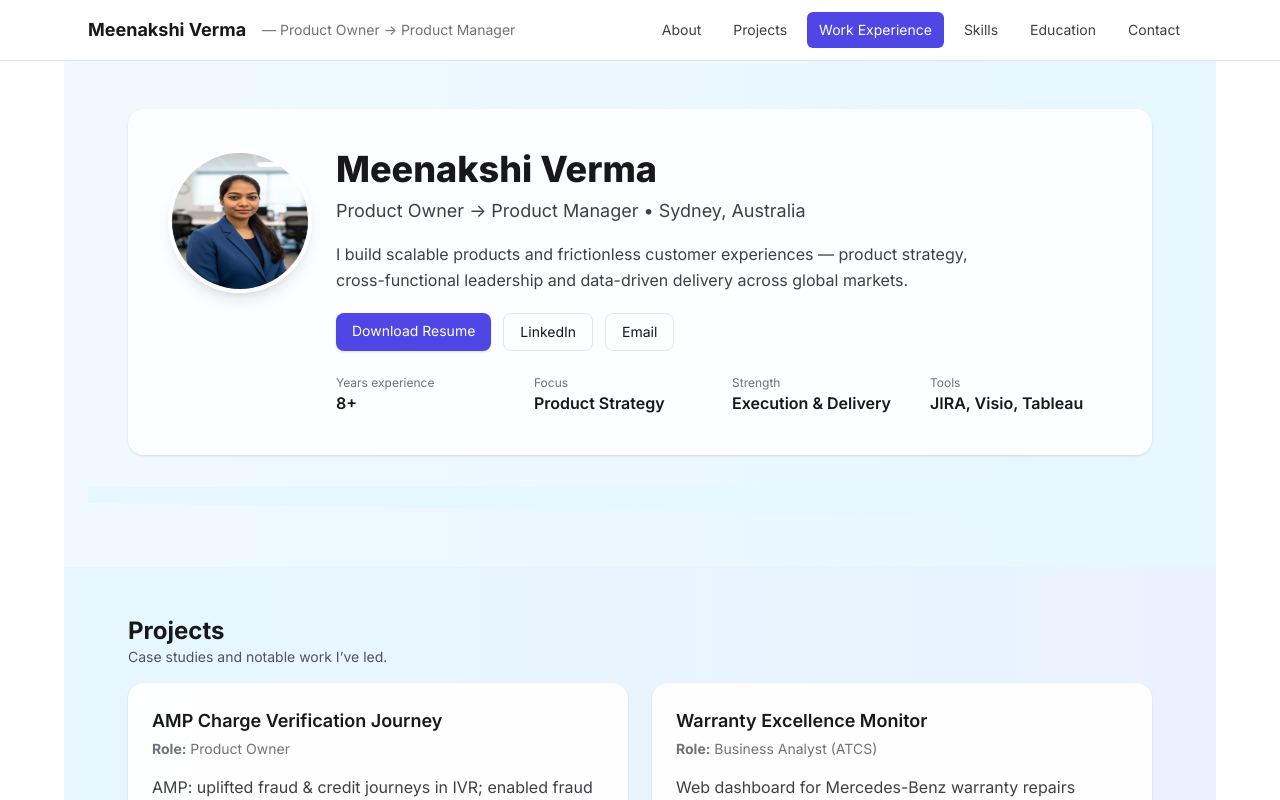
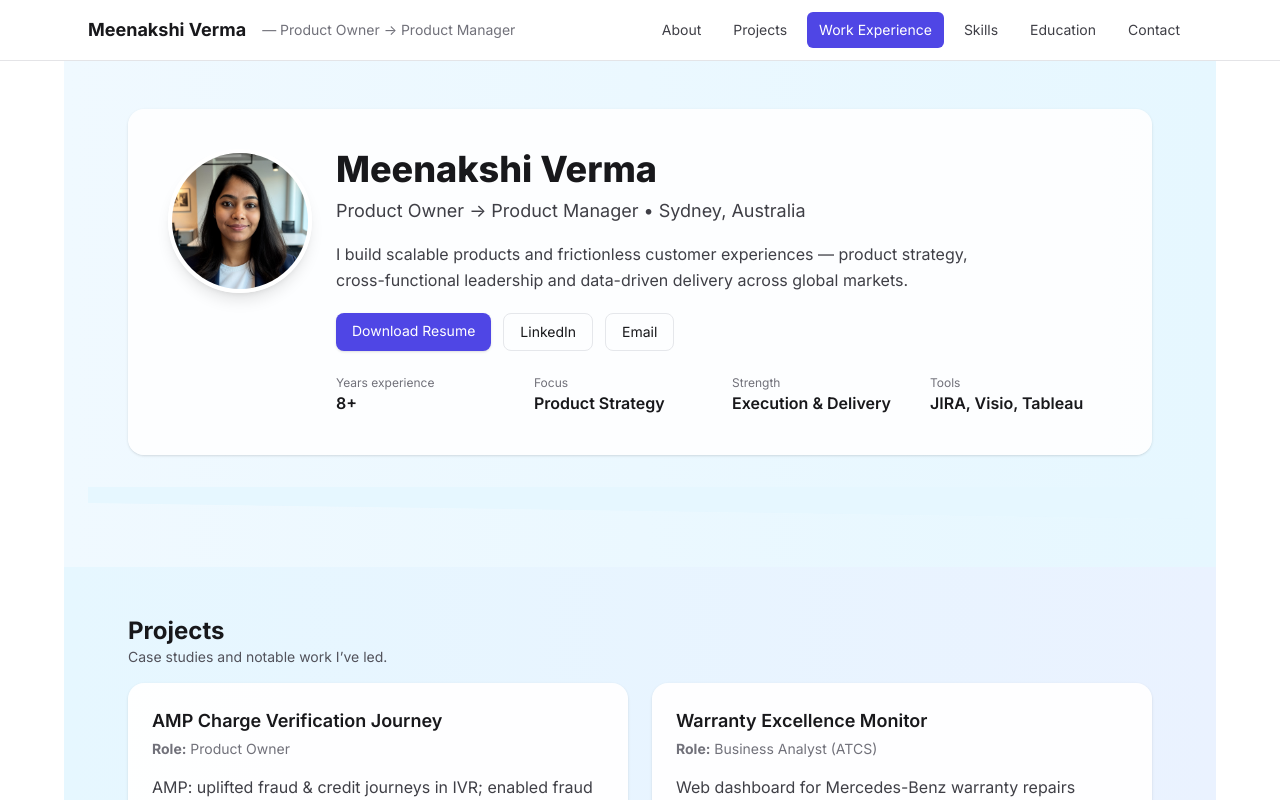
Before and after one commit to meenakshiv-pixel/meenakshi-portfolio, a Next.js app: page / in a window 1280 px wide. Shown: the top 800 px of the page. Built offline with nearby package versions, Linux system fonts and the light colour scheme.

Commit message:
Updated headshot: profile_new.jpg

```diff
--- a/pages/index.js
+++ b/pages/index.js
@@ -327,7 +327,7 @@ export default function Portfolio () {
             <div className="max-w-5xl mx-auto rounded-2xl p-6 md:p-10 bg-white/90 dark:bg-zinc-900/75 shadow">
               <div className="flex flex-col md:flex-row items-center md:items-start gap-6">
                 <div className="flex-shrink-0">
-                  <img src="/profile.jpg" alt="Profile" className="w-28 h-28 md:w-36 md:h-36 rounded-full object-cover shadow-lg border-4 border-white dark:border-zinc-900" onError={(e)=>{e.currentTarget.style.display='none'}} />
+                  <img src="/profile_new.jpg" alt="Profile" className="w-28 h-28 md:w-36 md:h-36 rounded-full object-cover shadow-lg border-4 border-white dark:border-zinc-900" onError={(e)=>{e.currentTarget.style.display='none'}} />
                 </div>
                 <div className="flex-1">
                   <h1 className="text-2xl md:text-4xl font-extrabold">{CONTACT.name}</h1>
```
Also changed, not shown: public/profile_new.jpg (added).
